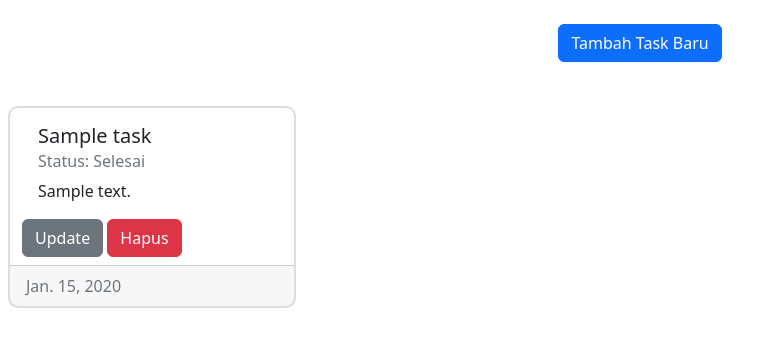
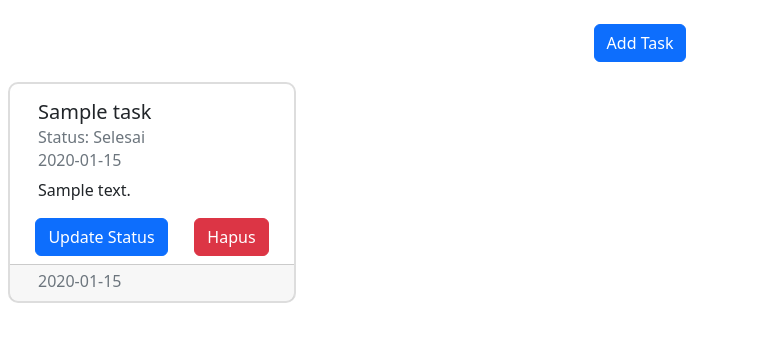
Before and after one commit to nseptio/Django-Assignment, a Django app: page /todolist/ in a window 1280 px wide. Shown: the part 56-403 px from the top of the page, without its empty margins (0-777 px from the left). Run offline with Django 4.2, Linux system fonts and the light colour scheme; a user stored in the database is signed in; tables that the repository leaves empty hold one stand-in row (values such as "Sample post"); some libraries are stand-ins or nearby versions.

Commit message:
finish tugas 6

```diff
--- a/todolist/templates/todolist.html
+++ b/todolist/templates/todolist.html
@@ -4,6 +4,7 @@
 {% block meta %}
 <title>Todolist</title>
 <link rel="stylesheet" href="{% static '/style.css' %}" />
+<script src="https://ajax.googleapis.com/ajax/libs/jquery/3.6.0/jquery.min.js"></script>
 {% endblock meta %}
 
 {% block content %}
@@ -16,99 +17,132 @@
     <a
     class="btn btn-outline-light"
     role="button"
-    href="{% url 'todolist:logout' %}">Logout
+    href="{% url 'todolist:logout' %}">
+    Logout
     </a>
   </nav>
 
-
-  <!-- <div class="text-center main-btn">
-      <a
-      class="btn btn-primary btn-lg"
-      role="button"
-      href="./create-task">Tambah Task Baru
-    </a>
-  </div> -->
-
-  <div class="mb-4">
-    <!-- Button trigger modal -->
   <div class="d-flex justify-content-center">
     <button
       type="button"
-      class="btn btn-primary mx-4 d-flex justify-content-center"
-      data-toggle="modal"
-      data-target="#exampleModalCenter">
-      Tambah Task Baru
+      class="btn btn-primary"
+      data-bs-toggle="modal"
+      data-bs-target="#exampleModal">
+      Add Task
     </button>
   </div>
 
   <!-- Modal -->
-  <div class="modal fade" id="exampleModalCenter" tabindex="-1" role="dialog" aria-labelledby="exampleModalCenterTitle" aria-hidden="true">
-    <div class="modal-dialog modal-dialog-centered" role="document">
+  <div class="modal fade" id="exampleModal" tabindex="-1" aria-labelledby="exampleModalLabel" aria-hidden="true">
+    <div class="modal-dialog">
       <div class="modal-content">
         <div class="modal-header">
-          <h5 class="modal-title" id="exampleModalLongTitle">Modal title</h5>
-            <button type="button" class="close" data-dismiss="modal" aria-label="Close">
-              <span aria-hidden="true">&times;</span>
-            </button>
+          <h1 class="modal-title fs-5" id="exampleModalLabel">Membuat Task</h1>
+          <button type="button" class="btn-close" data-bs-dismiss="modal" aria-label="Close"></button>
         </div>
+        <form method="POST" id="form-create-task">
           <div class="modal-body">
-            <p>Modal dong</p>
+            {% csrf_token %}
+            <table>
+              {{ form.as_table }}
+            </table>
           </div>
           <div class="modal-footer">
-            <button type="button" class="btn btn-secondary" data-dismiss="modal">Close</button>
-            <button type="button" class="btn btn-primary">Save changes</button>
+            <button type="button" class="btn btn-danger" data-bs-dismiss="modal">Close</button>
+            <button id="submit_btn" type="submit" class="btn btn-primary" data-bs-dismiss="modal">Add</button>
           </div>
+      </form>
       </div>
     </div>
   </div>
 
   </div>
 
-  <div id="todolist" class="row mx-6">
-    {% for task in todolist %}
-    <div class="card" style="width: 18rem;">
-      <div class="card-body">
-        <h5 class="card-title">{{task.title}}</h5>
-        <h6 class="card-subtitle mb-2 text-muted">
-          Status: {% if task.is_finished %} Selesai {% else %} Belum Selesai
-          {% endif %}
-        </h6>
-        <p class="card-text">
-          {{task.description}}
-        </p>
+  <div id="todolist" class="row mx-6"></div>
 
 </div>
 
-      <div class="mb-2">
-        <a
-        class="btn btn-secondary"
-        role="button"
-        href="{% url 'todolist:update-task' task.id %}">Update
+<script>
+    $(document).ready(function() {
+      function addTask(data) {
+        let isFinished = data.fields.is_finished ? "Selesai" : "Belum Selesai"
+        let id = data.pk
+
+        let task = `
+          <div id="${id}-card" class="card" style="width: 18rem">
+            <div class="card-body">
+              <h5 class="card-title">${data.fields.title}</h5>
+              <h6 id="${id}-card-subtitle" class="card-subtitle mb-2 text-muted">Status: ${isFinished}</h6>
+              <h6 class="card-subtitle mb-2 text-muted">${data.fields.date}</h6>
+              <p class="card-text">${data.fields.description}</p>
+            </div>
+            <div class="mb-2 d-flex justify-content-around">
+              <a class="disabled" card-link>
+                <button id="${id}-update-task" class="btn btn-primary">Update Status</button>
               </a>
-        <a
-        class="btn btn-danger"
-        role="button"
-        href="{% url 'todolist:delete-task' task.id %}">Hapus
+              <a class="disabled" card-link>
+                <button id="${id}-delete-task" type="submit" class="btn btn-danger">Hapus</button>
               </a>
             </div>
+            <div class="row no-gutters card-footer text-muted">
+              <p class="card-subtitle text-muted">${data.fields.date}</p>
+            </div>
+          </div>
+        `
+        $("#todolist").append(task);
+      }
 
-    <div class="card-footer text-muted footer row no-gutters">
-      {{task.date}}
-    </div>
-
-  </div>
-  {% endfor %}
-</div>
-
-<script>
-  $(document).ready(function(){
-    $.ajax({
-      url: window.location.href + "json/",
-      type: GET,
-      status: function(data) {
-        console.log(data);
+      $.get(window.location.href + "json/", (data) => {
+        for (i = 0; i < data.length; i++) {
+          addTask(data[i]);
+          updateTask(data[i]);
+          deleteTask(data[i]);
         }
       });
+
+      $("#form-create-task").submit((e) => {
+        e.preventDefault();
+        $.post(window.location.href + "add/", {
+          title: $("#id_title").val(),
+          description: $("#id_description").val()
+        }).done((data) => {
+          if (data.status === "created") {
+            addTask(data);
+            updateTask(data);
+            deleteTask(data);
+          }
         });
+        $("#id_title").val('')
+        $("#id_description").val('')
+      });
+
+      const updateTask = (data) => {
+        const id = data.pk;
+        $(`#${id}-update-task`).click(() => {
+          $.post(window.location.href + `update/${id}/`, {
+          }).done(response => {
+            if (response.status === "updated"){
+              const isFinsihed = response.is_finished ? "Selesai" : "Belum Selesai";
+              console.log("tessss");
+              $(`#${id}-card-subtitle`).text("Status: " + isFinsihed);
+            }
+          })
+        })
+      }
+
+      const deleteTask = (data) => {
+        const id = data.pk;
+        $(`#${id}-delete-task`).click(() => {
+          $.post(window.location.href + `delete/${id}/`, {
+          }).done(response => {
+            if (response.status === "deleted"){
+              $(`#${id}-card`).remove();
+            }
+          })
+        })
+      }
+
+    });
+
 </script>
 {% endblock content %}
--- a/todolist/urls.py
+++ b/todolist/urls.py
@@ -4,11 +4,13 @@ from todolist.views import *
 app_name = 'todolist'
 
 urlpatterns = [
-    path('', show_todolist, name='show_todolist'),
-    path('register/', register, name='register'),
-    path('login/', login_user, name='login'),
-    path('logout/', logout_user, name='logout'),
-    path('create-task/', create_task, name='todolist'),
-    path("update-task/<int:pk>/", update_task, name="update-task"),
-    path("delete-task/<int:pk>/", delete_task, name="delete-task"),
+    path("", show_todolist, name="show_todolist"),
+    path("register/", register, name="register"),
+    path("login/", login_user, name="login"),
+    path("logout/", logout_user, name="logout"),
+    path("create-task/", create_task, name="create-task"),
+    path("update/<int:pk>/", update_task, name="update-task"),
+    path("delete/<int:pk>/", delete_task, name="delete-task"),
+    path("json/", show_todolist_json, name="show_todolist_json"),
+    path("add/", add_task_ajax, name="add_task_ajax"),
 ]
--- a/todolist/views.py
+++ b/todolist/views.py
@@ -1,7 +1,9 @@
 import datetime
-from django.http import HttpResponseRedirect
+from turtle import title
+from django.http import HttpResponseRedirect, JsonResponse
 from django.urls import reverse
-from django.shortcuts import render
+from django.shortcuts import get_object_or_404, render
+from django.views.decorators.csrf import csrf_exempt
 
 from todolist.models import Task
 from todolist.forms import CreateNewTask
@@ -12,19 +14,81 @@ from django.contrib import messages
 from django.contrib.auth import authenticate, login
 from django.contrib.auth import logout
 from django.contrib.auth.decorators import login_required
+from django.http import HttpResponse, HttpResponseNotFound
+from django.core import serializers
 
 # Create your views here.
 
 @login_required(login_url='/todolist/login/')
 def show_todolist(request):
+    form = CreateNewTask()
     user = request.user
-    data_todolist = Task.objects.filter(user= user)
     context = {
         "username": user.username,
-        'todolist': data_todolist,
+        "form": form
     }
+    return render(request, "todolist.html", context)
 
-    return render(request, "todolist.html", context)
+def show_todolist_json(request):
+    user = request.user
+    todolist_item = Task.objects.filter(user=user)
+    return HttpResponse(serializers.serialize('json', todolist_item), content_type="application/json")
+
+@login_required(login_url="login/")
+@csrf_exempt
+def add_task_ajax(request):
+    form = CreateNewTask()
+
+    if request.method == "POST":
+        form = CreateNewTask(request.POST)
+
+        if form.is_valid():
+            user = request.user
+            data = form.cleaned_data
+            task = Task.objects.create(**data, user=user)
+            result = {
+                "fields": {
+                    "title": task.title,
+                    "description": task.description,
+                    "is_finished": task.is_finished,
+                    "date": task.date,
+                },
+                "pk": task.pk,
+                "status": "created",
+            }
+
+        return JsonResponse(result)
+
+@login_required(login_url="/todolist/login/")
+def create_task(request):
+
+    if request.method == "POST":
+        title = request.POST.get("title")
+        description = request.POST.get("description")
+
+        new_task = Task(title=title, description=description)
+        new_task.save()
+        return HttpResponse(b"CREATED", status=201)
+
+    return HttpResponseNotFound()
+
+@login_required(login_url="/todolist/login/")
+@csrf_exempt
+def delete_task(request, pk):
+    if request.method == "POST":
+        task = get_object_or_404(Task, id=pk)
+        task.delete()
+        return JsonResponse({"status": "deleted"})
+
+@login_required(login_url="/todolist/login/")
+@csrf_exempt
+def update_task(request, pk):
+    if request.method == "POST":
+        task = get_object_or_404(Task, id=pk)
+        is_finished = not task.is_finished
+        task.is_finished = is_finished
+        task.save()
+        return JsonResponse({"is_finished": is_finished, "status": "updated"})
 
 def register(request):
     form = UserCreationForm()
@@ -57,36 +121,3 @@ def login_user(request):
 def logout_user(request):
     logout(request)
     return redirect('todolist:login')
-
-@login_required(login_url="/todolist/login/")
-def create_task(request):
-
-    if request.method == "POST":
-        form = CreateNewTask(request.POST)
-
-        if form.is_valid():
-            user = request.user
-            data = form.cleaned_data
-            Task.objects.create(user=user, **data)
-            return HttpResponseRedirect(reverse("todolist:show_todolist"))
-
-    else:
-        form = CreateNewTask()
-
-    context = {
-        "form": form
-    }
-
-    return render(request, 'create-task.html', context)
-
-def delete_task(request, pk):
-    # user = request.user
-    deleted_task = Task.objects.get(pk = pk)
-    deleted_task.delete()
-    return redirect("todolist:show_todolist")
-
-def update_task(request, pk):
-    task = Task.objects.get(pk=pk)
-    task.is_finished = not task.is_finished
-    task.save()
-    return redirect("todolist:show_todolist")
```
Also changed, not shown: todolist/forms.py (+1 -7 lines). Lines whose indentation alone changed are shown as unchanged.
